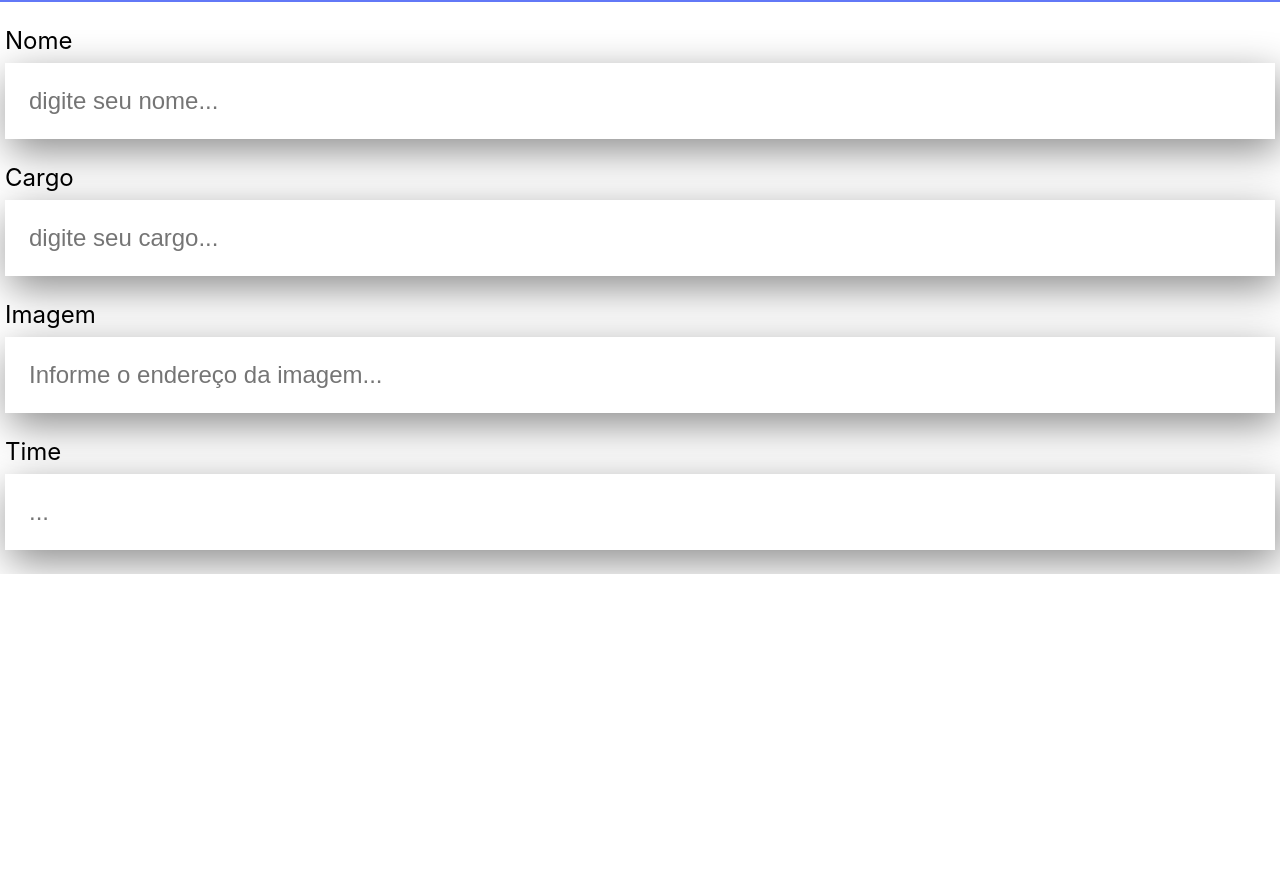
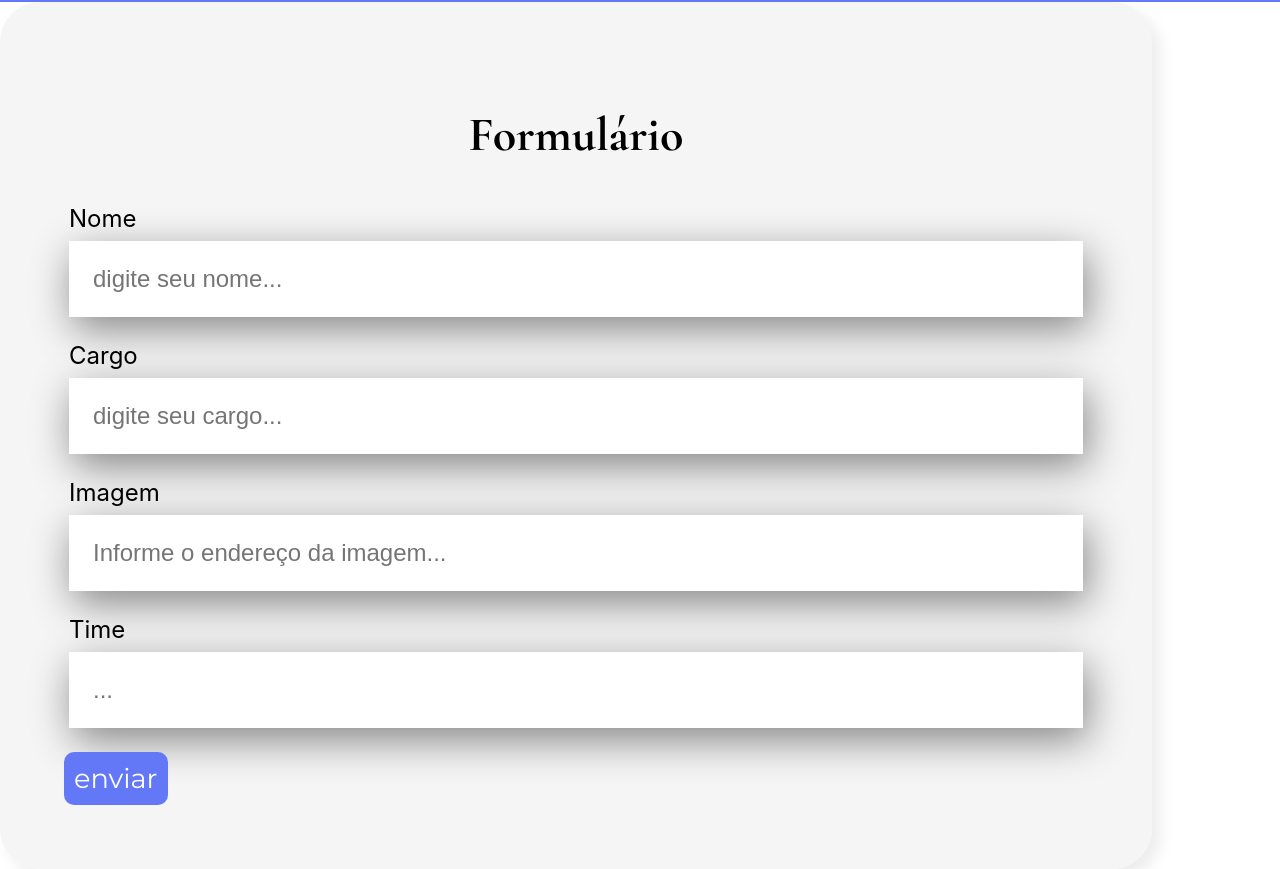
Before and after one commit to Joaolucas00/react-js, a React (Create React App) app in the folder organo/: page / in a window 1280 px wide. Shown: the part 496-1365 px from the top of the page. Before the commit the page ends 1070 px from the top, so only its background shows below. Built offline with nearby package versions, Linux system fonts and the light colour scheme.

Commit message:
formulario

```diff
--- a/organo/src/App.js
+++ b/organo/src/App.js
@@ -1,14 +1,11 @@
 import Banner from './componentes/Banner';
-import Input from './componentes/Input';
+import Formulario from './componentes/Formulario';
 
 function App() {
   return (
     <div className="App">
       <Banner/>
-      <Input label="Nome" placeholder="digite seu nome"/>
-      <Input label="Cargo" placeholder="digite seu cargo"/>
-      <Input label="Imagem" placeholder="Informe o endereço da imagem"/>
-      <Input label="Time" placeholder=""/>
+      <Formulario titulo="Formulário" method="post" action="/" autocomplete="on"/>
     </div>
   );
 }
--- a/organo/src/componentes/Formulario/Formulario.css
+++ b/organo/src/componentes/Formulario/Formulario.css
@@ -0,0 +1,36 @@
+@import url('https://fonts.googleapis.com/css2?family=Cormorant+Garamond:ital,wght@0,300;0,400;0,500;0,600;0,700;1,300;1,400;1,500;1,600;1,700&family=Montserrat:wght@200;300;400;500&family=Nanum+Myeongjo&family=Open+Sans:wght@300;400;600&family=Raleway:wght@200;400;500&display=swap');
+;
+
+.formulario {
+    display: flex;
+    justify-content: center;
+    margin: 5%;
+    padding: 3%;
+}
+
+section h2 {
+    font-size: 3rem;
+    font-family: "Cormorant Garamond", serif;
+    font-weight: 700;
+    font-style: normal;
+    text-align: center;
+}
+
+input[type="submit"] {
+    padding: 10px;
+    cursor: pointer;
+    font-size: 1.7rem;
+    font-family: "Montserrat", sans-serif;
+    background-color: #6278F7;
+    color: white;
+    border: none;
+    border-radius: 10px;
+}
+
+form {
+    width: 80%;
+    background-color: rgba(236, 236, 236, 0.534);
+    border-radius: 40px;
+    padding: 5%;
+    box-shadow: 8px 8px 16px rgba(0,0,0, 0.08);
+}
--- a/organo/src/componentes/Formulario/index.js
+++ b/organo/src/componentes/Formulario/index.js
@@ -0,0 +1,23 @@
+import './Formulario.css'
+import Input from '../Input'
+
+const Formulario = (props) => {
+    return (
+    <section className="formulario">
+        <form
+            action={props.action}
+            method={props.method}
+            autocomplete={props.autocomplete}
+            >
+                <h2>{props.titulo}</h2>
+                <Input for="inome" id="inome" label="Nome" placeholder="digite seu nome"/>
+                <Input for="icargo" id="icargo" label="Cargo" placeholder="digite seu cargo"/>
+                <Input for="iimagem" id="iimagem" label="Imagem" placeholder="Informe o endereço da imagem"/>
+                <Input for="itime" id="itime" label="Time" placeholder=""/>
+                <input type="submit" value="enviar"></input>
+        </form>
+    </section>
+    )
+}
+
+export default Formulario
--- a/organo/src/componentes/Input/index.js
+++ b/organo/src/componentes/Input/index.js
@@ -3,8 +3,8 @@ import './Input.css'
 const Input = (props) => {
     return (
         <div className="campo-texto">
-            <label>{props.label}</label>
-            <input placeholder={`${props.placeholder}...`}/>
+            <label for={props.for}>{props.label}</label>
+            <input type="text" placeholder={`${props.placeholder}...`} id={props.id}/>
         </div>
     )
 }
```
